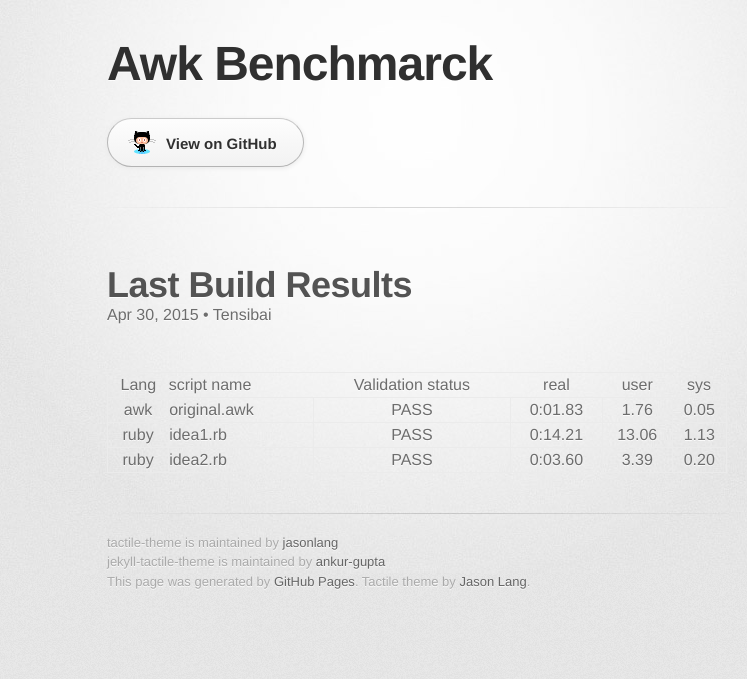
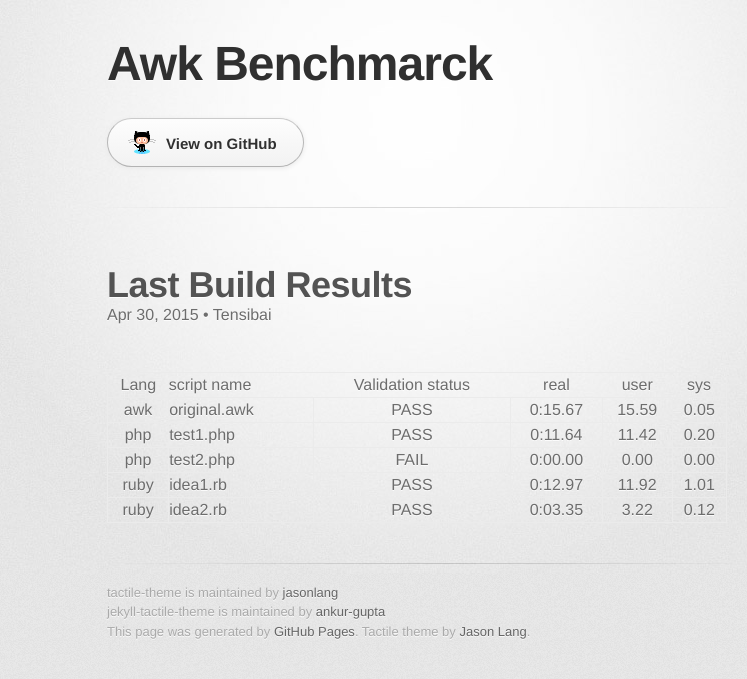
Before and after one commit to Tensibai/benchmark-awk-vs, a Jekyll site: the page built from _posts/2015-04-30-table.md, in a window 1280 px wide. Shown: the top 679 px of the page, without its empty margins (223-970 px from the left). Built offline with Jekyll 4.4.1, drawn with Linux system fonts in a browser that asks for light colours; some web fonts are replaced; Markdown is read by kramdown in place of the engine named in the settings.

Commit message:
Màj configuration et table

```diff
--- a/_config.yml
+++ b/_config.yml
@@ -2,5 +2,5 @@ name: Awk Benchmarck
 markdown: redcarpet
 redcarpet:
   extensions: ["no_intra_emphasis", "fenced_code_blocks", "autolink", "tables", "with_toc_data"]
-highlighter: true
+highlighter: pygments
 permalink: pretty
--- a/_posts/2015-04-30-table.md
+++ b/_posts/2015-04-30-table.md
@@ -6,6 +6,8 @@ author: Tensibai
 
 Lang|script name|Validation status|real|user|sys
 ---|:---|:---:|:---:|:---:|:---:
-awk|original.awk|PASS|0:01.83|1.76|0.05
-ruby|idea1.rb|PASS|0:14.21|13.06|1.13
-ruby|idea2.rb|PASS|0:03.60|3.39|0.20
+awk|original.awk|PASS|0:15.67|15.59|0.05
+php|test1.php|PASS|0:11.64|11.42|0.20
+php|test2.php|FAIL|0:00.00|0.00|0.00
+ruby|idea1.rb|PASS|0:12.97|11.92|1.01
+ruby|idea2.rb|PASS|0:03.35|3.22|0.12
```
